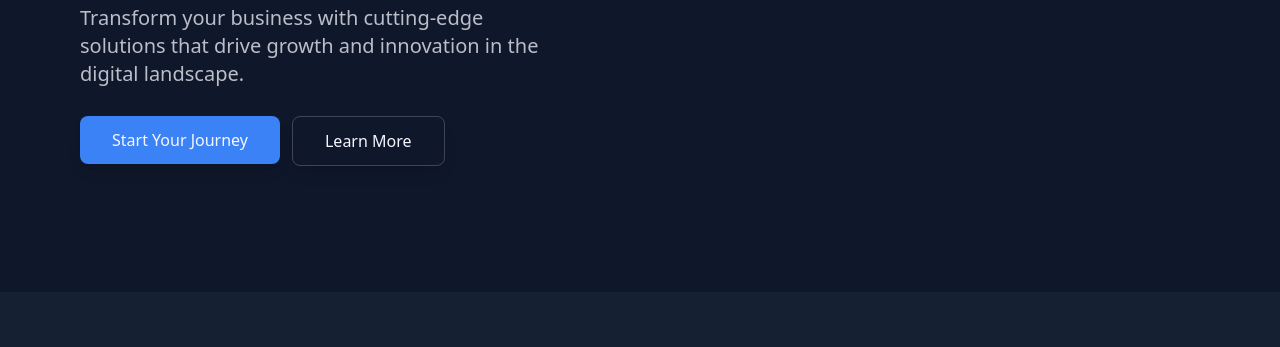
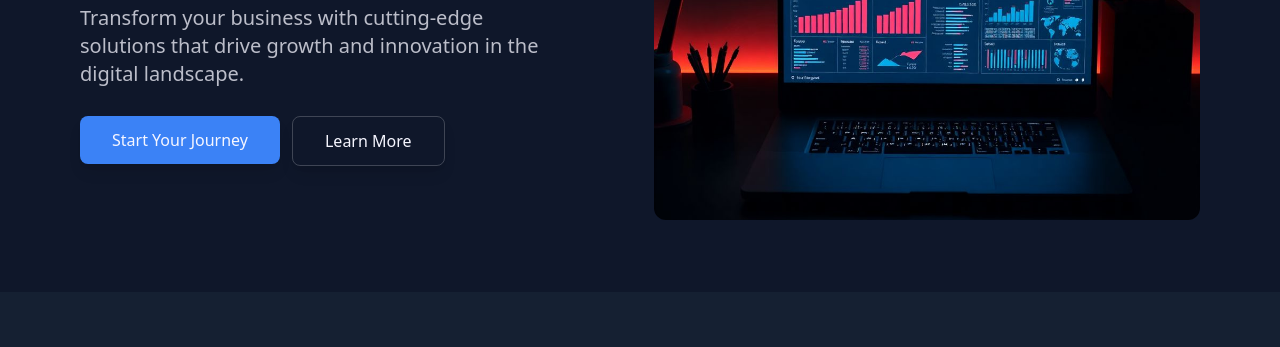
Before and after one commit to Precious-Okonkwo/tailwind-project, a website: page index.html in a window 1280 px wide. Shown: the part 318-665 px from the top of the page. Drawn offline with Linux system fonts and the light colour scheme; the site is published under a folder, as on GitHub Pages, so addresses that start at the root find nothing.

Commit message:
Fix image

```diff
--- a/index.html
+++ b/index.html
@@ -90,7 +90,7 @@
                 </article>
 
                <div class="w-full md:w-1/2 min-h-60 aspect-4/3 overflow-hidden py-2">
-                <img src="/images/Hero-image.jpeg" alt="A tech computer" class="w-full h-full  rounded-xl object-cover">
+                <img src="./images/Hero-image.jpeg" alt="A tech computer" class="w-full h-full  rounded-xl object-cover">
                </div>
             </div>
 
```
Also changed, not shown: css/output.css.
